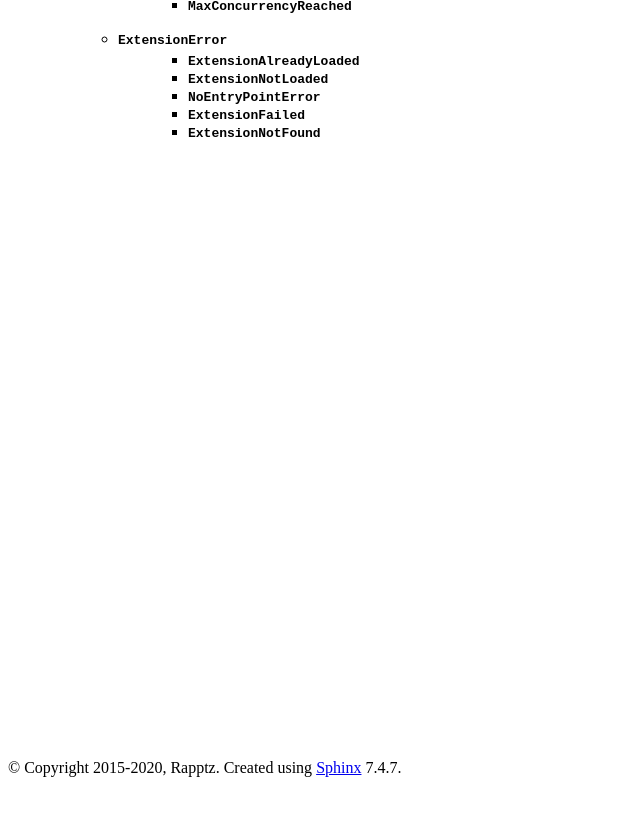
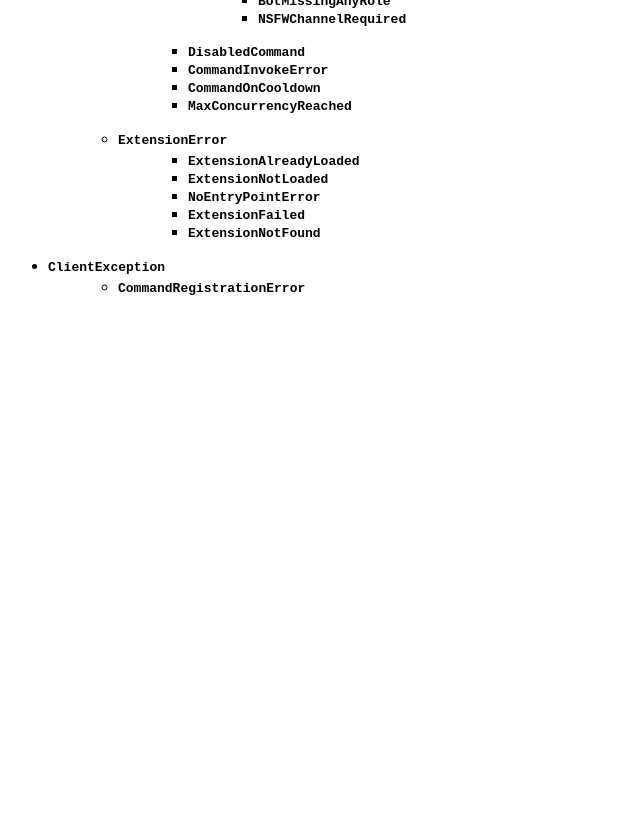
Before and after one commit to Rapptz/discord.py, a Sphinx documentation site: the page built from docs/ext/commands/api.rst, in a window 1280 px wide and 900 px high, scrolled down 10862 px. Shown: the top 816 px of the window, without its empty margins (0-640 px from the left). Built offline with Sphinx 7.4.7, drawn with Linux system fonts in a browser that asks for light colours; pages that are not in the unit, such as notebooks, are missing from menus; before the commit the page ends 11647 px from its top, so only the background shows below that.

Commit message:
Update api.rst

```diff
--- a/docs/ext/commands/api.rst
+++ b/docs/ext/commands/api.rst
@@ -377,6 +377,9 @@
 .. autoexception:: discord.ext.commands.ExtensionNotFound
     :members:
 
+.. autoexception:: discord.ext.commands.CommandRegistrationError
+    :members:
+
 
 Exception Hierarchy
 +++++++++++++++++++++
@@ -418,3 +421,5 @@
             - :exc:`~.commands.NoEntryPointError`
             - :exc:`~.commands.ExtensionFailed`
             - :exc:`~.commands.ExtensionNotFound`
+    - :exc:`~.ClientException`
+        - :exc:`~.commands.CommandRegistrationError`
```
